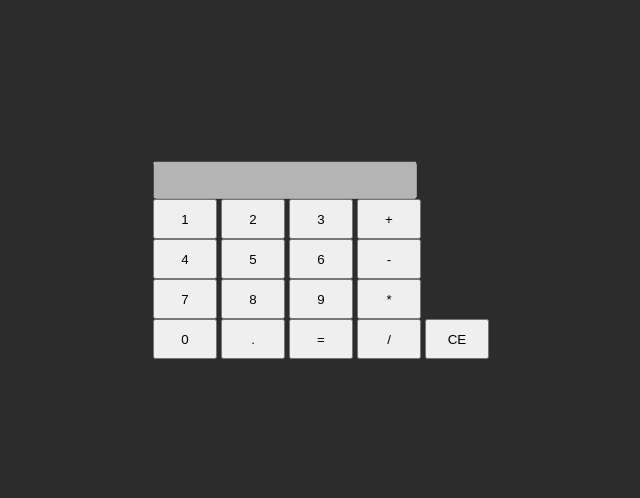
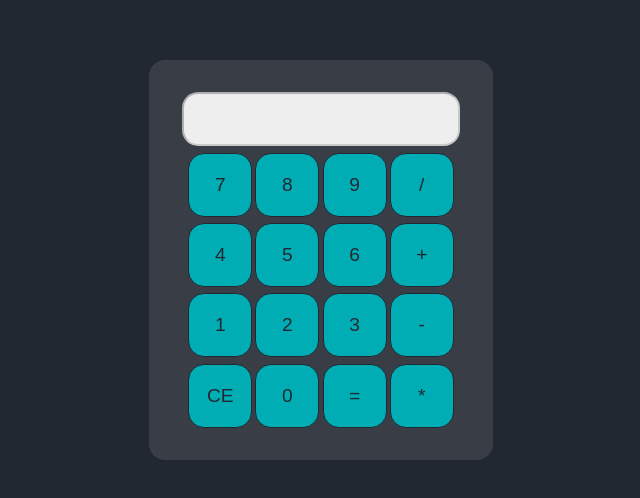
Before and after one commit to koloseki/calculator_js, a plain HTML site: page index.html in a window 1280 px wide. Shown: the part 148-646 px from the top of the page, without its empty margins (319-959 px from the left). Drawn offline with Linux system fonts and the light colour scheme.

Commit message:
Changed a little how script works, added a littlemore styling to the page

```diff
--- a/index.html
+++ b/index.html
@@ -9,28 +9,35 @@
 <body>
 
 <main>
-<input type="text" id="display" disabled content="ak">
-<br>
-<button onclick="addToArray(1)">1</button>
-<button onclick="addToArray(2)">2</button>
-<button onclick="addToArray(3)">3</button>
-    <button onclick="setOperator('+')">+</button>
-<br>
-<button onclick="addToArray(4)">4</button>
-<button onclick="addToArray(5)">5</button>
-<button onclick="addToArray(6)">6</button>
-    <button onclick="setOperator('-')">-</button>
-<br>
-<button onclick="addToArray(7)">7</button>
-<button onclick="addToArray(8)">8</button>
-<button onclick="addToArray(9)">9</button>
-    <button onclick="setOperator('*')">*</button>
-    <br>
-<button onclick="addToArray('0')">0</button>
-<button onclick="a">.</button>
-<button onclick="calculate()">=</button>
-    <button onclick="setOperator('/')">/</button>
+        <input  type="text" id="display" disabled >
+
+
+    <div class="break"></div>
+    <button onclick="addDigitToExpression(7)">7</button>
+    <button onclick="addDigitToExpression(8)">8</button>
+    <button onclick="addDigitToExpression(9)">9</button>
+
+    <button onclick="addOperatorToExpression('/')">/</button>
+    <div class="break"></div>
+    <button onclick="addDigitToExpression(4)">4</button>
+    <button onclick="addDigitToExpression(5)">5</button>
+    <button onclick="addDigitToExpression(6)">6</button>
+
+    <button onclick="addOperatorToExpression('+')">+</button>
+    <div class="break"></div>
+
+    <button onclick="addDigitToExpression(1)">1</button>
+    <button onclick="addDigitToExpression(2)">2</button>
+    <button onclick="addDigitToExpression(3)">3</button>
+    <button onclick="addOperatorToExpression('-')">-</button>
+    <div class="break"></div>
+
     <button onclick="clearContent()">CE</button>
+    <button onclick="addDigitToExpression(0)">0</button>
+    <button onclick="calculate()">=</button>
+    <button onclick="addOperatorToExpression('*')">*</button>
+
+
 
 </main>
 </body>
--- a/script.js
+++ b/script.js
@@ -1,60 +1,77 @@
-let mainArray = [];
-let operator = "";
-let secondArray = [];
+let display = document.querySelector('#display');
+let expression = [];
+display.value = ''
 
-function addToArray(value){
-    if(operator === ""){
-        mainArray.push(value);
-        let joined = mainArray.join('');
-        mainArray = [parseInt(joined)];
-        document.querySelector('#display').value = mainArray
-        console.log(mainArray);
-        console.log(operator);
-    } else {
-        secondArray.push(value);
-        let joined = secondArray.join('');
-        secondArray = [parseInt(joined)];
-        document.querySelector('#display').value = secondArray
-        console.log(secondArray);
-        console.log(operator);
-    }
+function addDigitToExpression(digit) {
+    expression.push(digit);
+    display.value = expression.join('');
 }
 
-function setOperator(value) {
-    operator = value;
+function addOperatorToExpression(operator) {
+    expression.push(operator);
+    display.value = expression.join('');
 }
 
-function calculate(){
-    if(mainArray.length > 0 && secondArray.length > 0){
-        if(operator === "+"){
-            let result = mainArray[0] + secondArray[0];
-            document.querySelector('#display').value = result
-            console.log(result);
-            mainArray[0] = result;
-        } else if(operator === "-") {
-            let result = mainArray[0] - secondArray[0];
-            document.querySelector('#display').value = result
-            console.log(result);
-            mainArray[0] = result;
-        } else if(operator === "*") {
-            let result = mainArray[0] * secondArray[0];
-            document.querySelector('#display').value = result
-            console.log(result);
-            mainArray[0] = result;
-        } else if(operator === "/") {
-            let result = mainArray[0] / secondArray[0];
-            document.querySelector('#display').value = result
-            console.log(result);
-            mainArray[0] = result;
+function calculate() {
+    let result = null;
+    let currentNumber = null;
+    let currentOperator = null;
+
+    for (let i = 0; i < expression.length; i++) {
+        let currentChar = expression[i];
+
+        if (isNaN(currentChar)) {
+            // currentChar is an operator
+            if (currentOperator === null) {
+                // First operator encountered, so set currentOperator to currentChar
+                currentOperator = currentChar;
+                result = currentNumber;
+                currentNumber = null;
+            } else {
+                // Perform the operation indicated by currentOperator and the currentNumber
+                if (currentOperator === '+') {
+                    result += currentNumber;
+                } else if (currentOperator === '-') {
+                    result -= currentNumber;
+                } else if (currentOperator === '*') {
+                    result *= currentNumber;
+                } else if (currentOperator === '/') {
+                    result /= currentNumber;
+                }
+                currentOperator = currentChar;
+                currentNumber = null;
+            }
+        } else {
+            // currentChar is a digit
+            if (currentNumber === null) {
+                // First digit encountered, so set currentNumber to currentChar
+                currentNumber = Number(currentChar);
+            } else {
+                // Append currentChar to currentNumber
+                currentNumber = currentNumber * 10 + Number(currentChar);
+            }
         }
     }
-    operator = "";
-    secondArray = [];
+
+    // Perform the final operation indicated by currentOperator and the currentNumber
+    if (currentOperator === '+') {
+        result += currentNumber;
+    } else if (currentOperator === '-') {
+        result -= currentNumber;
+    } else if (currentOperator === '*') {
+        result *= currentNumber;
+    } else if (currentOperator === '/') {
+        result /= currentNumber;
+    } else {
+        // No operator encountered, so the entire expression is just a single number
+        result = currentNumber;
+    }
+
+    display.value = result;
+    expression = [result];
 }
 
-function clearContent(){
-    document.querySelector('#display').value = ''
-    mainArray = [];
-    operator = "";
-    secondArray = [];
+function clearContent() {
+    display.value = '';
+    expression = [];
 }
--- a/style.css
+++ b/style.css
@@ -1,5 +1,5 @@
 body{
-    background-color: #2c2c2c;
+    background-color: #222831;
     color: #e2fff6;
     display: flex;
     align-items: center;
@@ -7,18 +7,52 @@ body{
     height: 100vh;
 }
 
-input{
-    color: aliceblue;
+main{
+    background-color: #393E46;
+    padding: 2rem;
+    display: flex;
+   flex-wrap: wrap;
+    justify-content: center;
+    gap: 0.2rem;
+    width: 35vh;
+    border-radius: 1rem;
 }
 
+
 button{
-    width: 5vw;
-    height: 5vh;
+    border: 1px solid #222831;
+    border-radius: 1rem;
+    background-color: #00ADB5;
+    color: #222831;
+    width: 4rem;
+    height: 4rem;
+    font-size: larger;
 }
+.break{
+    flex-basis: 100%;
+    width: 0;
+}
+
+button:hover{
+    cursor: pointer;
+    background-color: #007f87;
+}
+
+button:active{
+    background-color: #00646c;
+}
+
 
 
 input
 {
-    height: 4vh;
-    width: 20vw;
+    text-align: right;
+    background-color: #EEEEEE;
+    height: 3rem;
+    width: 16rem;
+    border-radius: 1rem;
+    font-size: larger;
+    padding-right: 1rem;
+    text-align: right;
+    overflow-wrap: break-word;
 }
```
